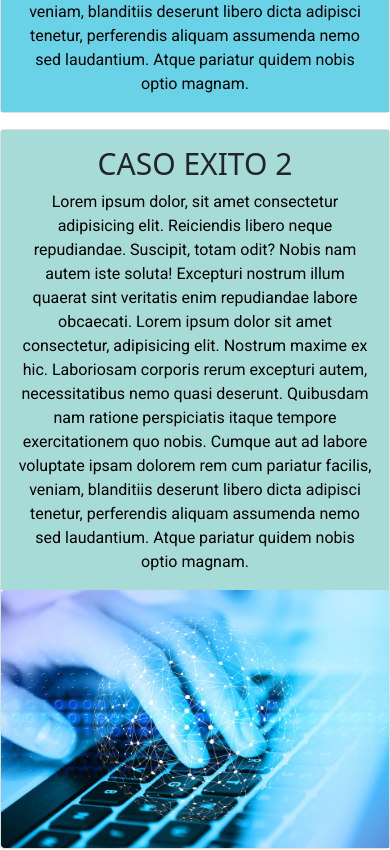
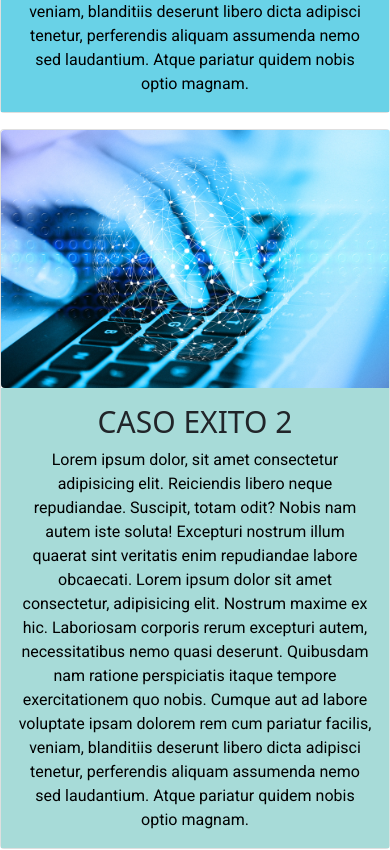
Before and after one commit to ecoletta/ecoletta-CoderHouse-DesarrolloWeb-Proyecto, a website: page html/partners.html in a window 390 px wide. Shown: the part 2460-3310 px from the top of the page. Drawn offline with nearby package versions, Linux system fonts and the light colour scheme; a web font is replaced by a local one.

Commit message:
Se agrego clase alternate y director ltr para alternar el articulo 2 con respecto a los demas, pero que para dispositivos moviles se vea ordenado

```diff
--- a/html/partners.html
+++ b/html/partners.html
@@ -97,7 +97,7 @@
         </section>
       <section class="caso2Grid">
         <div class="card mb-3" style="max-width: 100%;">
-          <div class="row g-0">
+          <div class="row g-0 alternate">
             <div class="col-md-8 articulo articulo--colorPar">
               <div class="card-body ">
                 <h5 class="card-title articulo articulo--titulo">CASO EXITO 2</h5>
--- a/scss/_grilla.scss
+++ b/scss/_grilla.scss
@@ -60,6 +60,7 @@
 .gridArticulo2{
     grid-area: articulo2;
     background-color: var(--myturquoise1-color);
+    direction: ltr;
 }
 
 .gridArticulo3{
--- a/scss/_mediaQuery.scss
+++ b/scss/_mediaQuery.scss
@@ -1,4 +1,13 @@
 /* MEDIA QUERY */
+
+@media only screen and (max-width: 800px){
+
+    .alternate{
+        flex-direction: column-reverse;
+    }
+
+}
+
 /* TAMAÑO MAS CHICO */
 
 @media only screen and (max-width: 1120px){
@@ -103,6 +112,7 @@
          "mapa       mapa        mapa";
          justify-content: stretch;
         }
+
     }
 
 /* TAMAÑO GRANDE */
```
Also changed, not shown: index.html (+1 -1 lines), css/estilosCSS.css.
